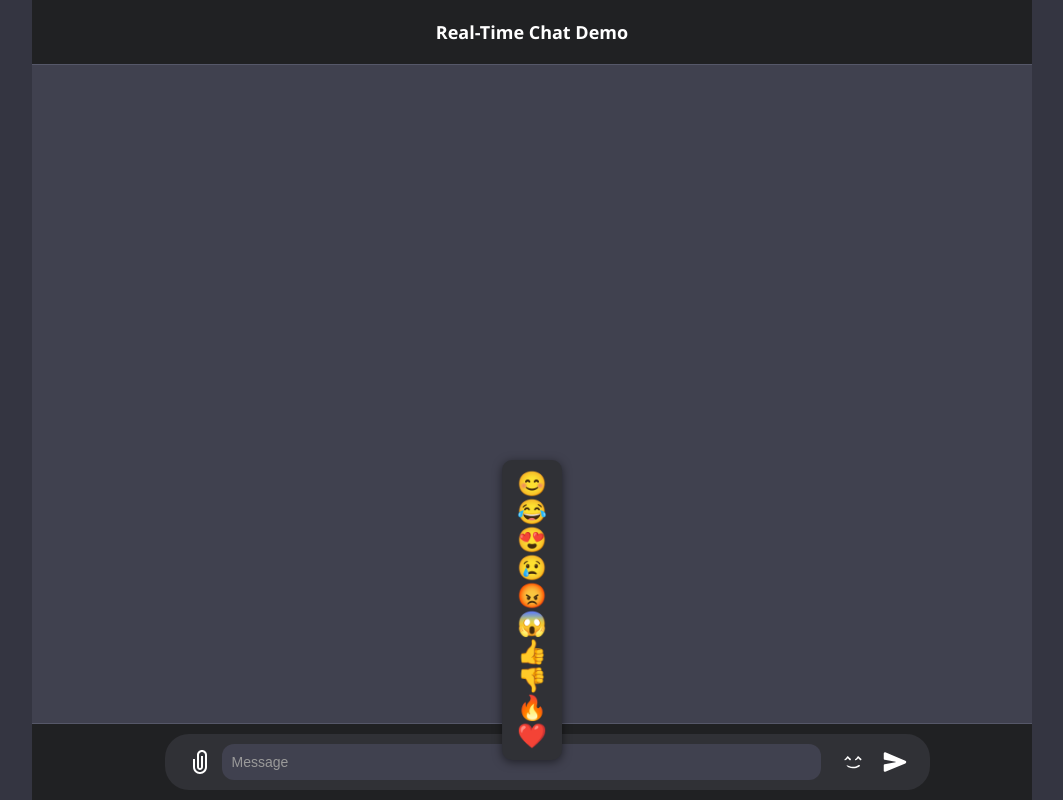
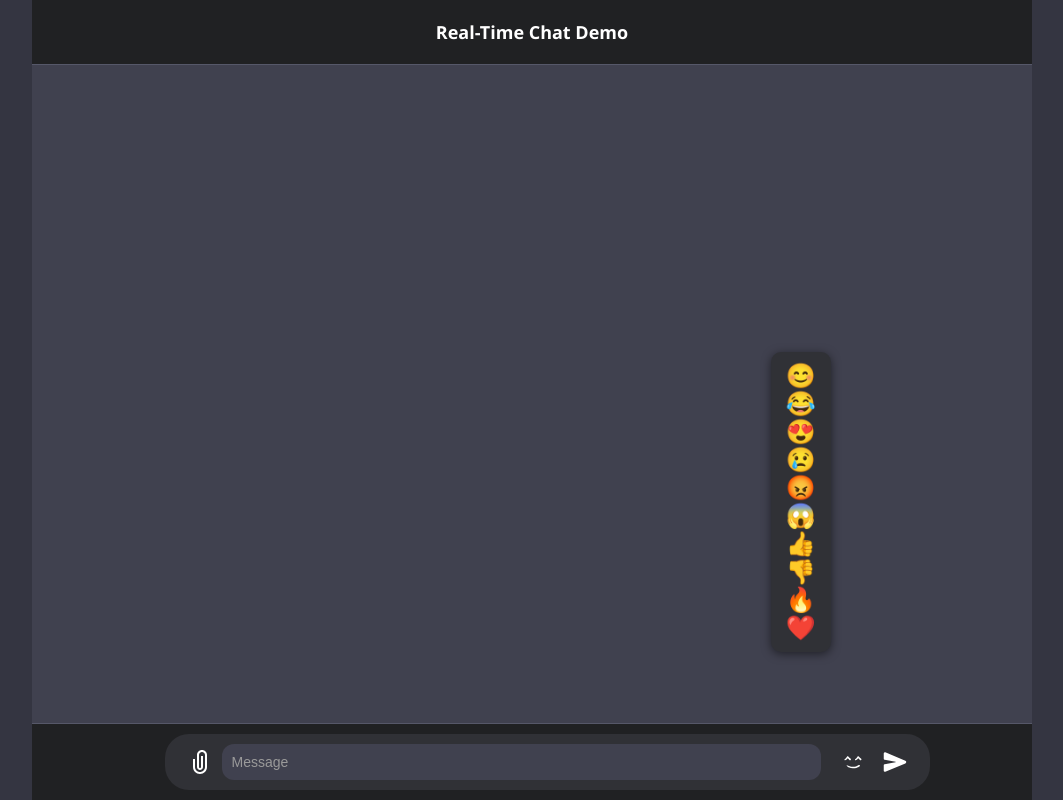
Before and after one commit to spirosdomen99/Real-Time-Chat-Application, a website: page public/index.html in a window 1280 px wide. Both pictures are taken after a click on the button 960 px from the left and 762 px from the top of the page. Shown: the whole page, without its empty margins (108-1171 px from the left). Drawn offline with nearby package versions, Linux system fonts and the light colour scheme; no server answers.

Commit message:
Update styles.css

```diff
--- a/public/styles.css
+++ b/public/styles.css
@@ -101,13 +101,14 @@ button:hover img {
 .emoji-picker {
     display: none; /* Initially hidden */
     position: absolute;
-    bottom: 40px; /* Slightly above the emoji button */
-    left: 50%; /* Align it with the center of the emoji button */
+    bottom: 18.5%;
+    left: 71%; /* Align it with the center of the emoji button */
     transform: translateX(-50%); /* Center it properly */
     background-color: #303136;
     padding: 10px;
     border-radius: 10px;
     box-shadow: 0 2px 10px rgba(0, 0, 0, 0.5);
+    flex-direction: row; /* Ensure emojis are laid out in a row */
     display: flex; /* Display emojis in a row */
     justify-content: center;
     z-index: 10; /* Make sure it stays on top of other elements */
```
